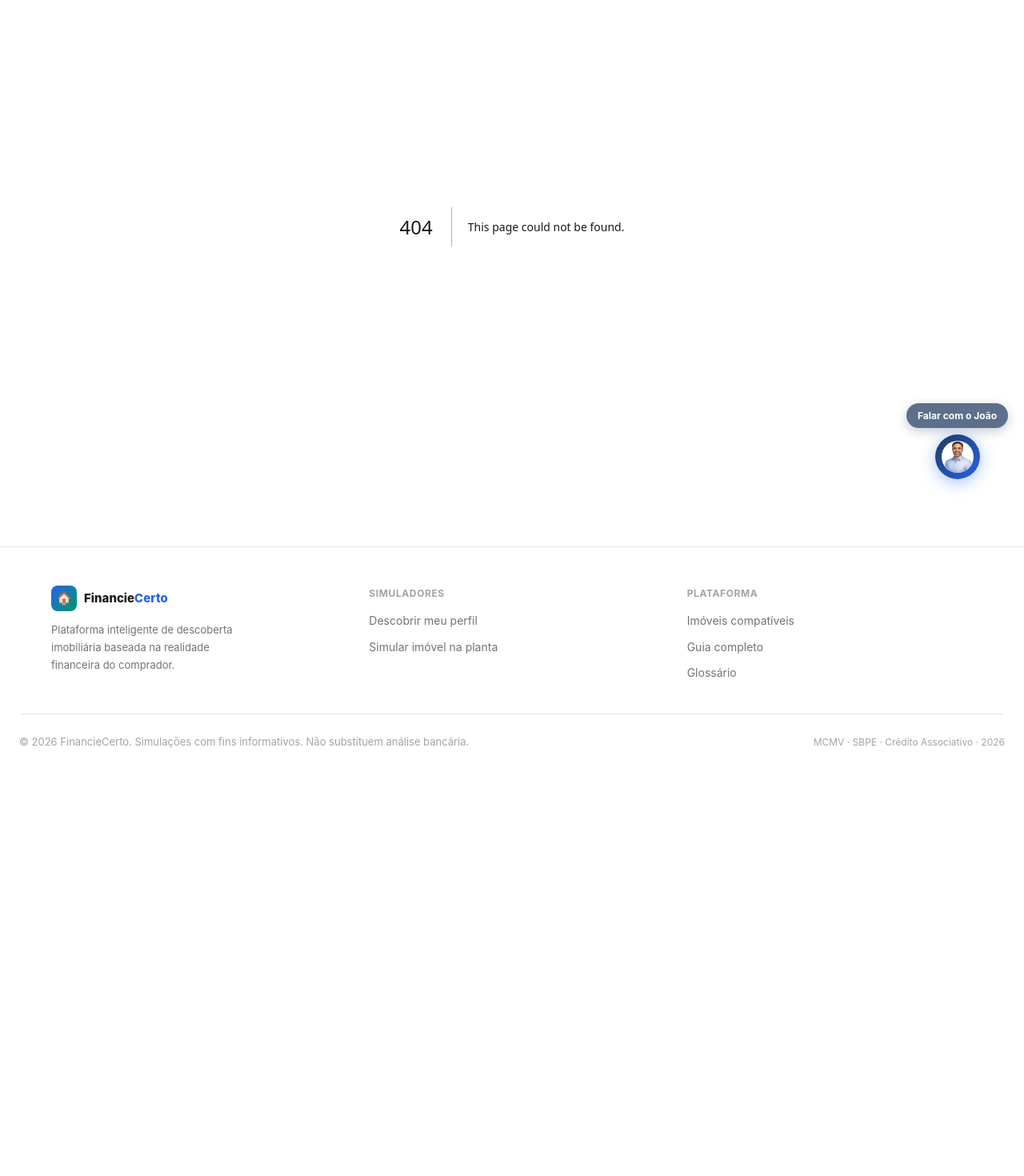
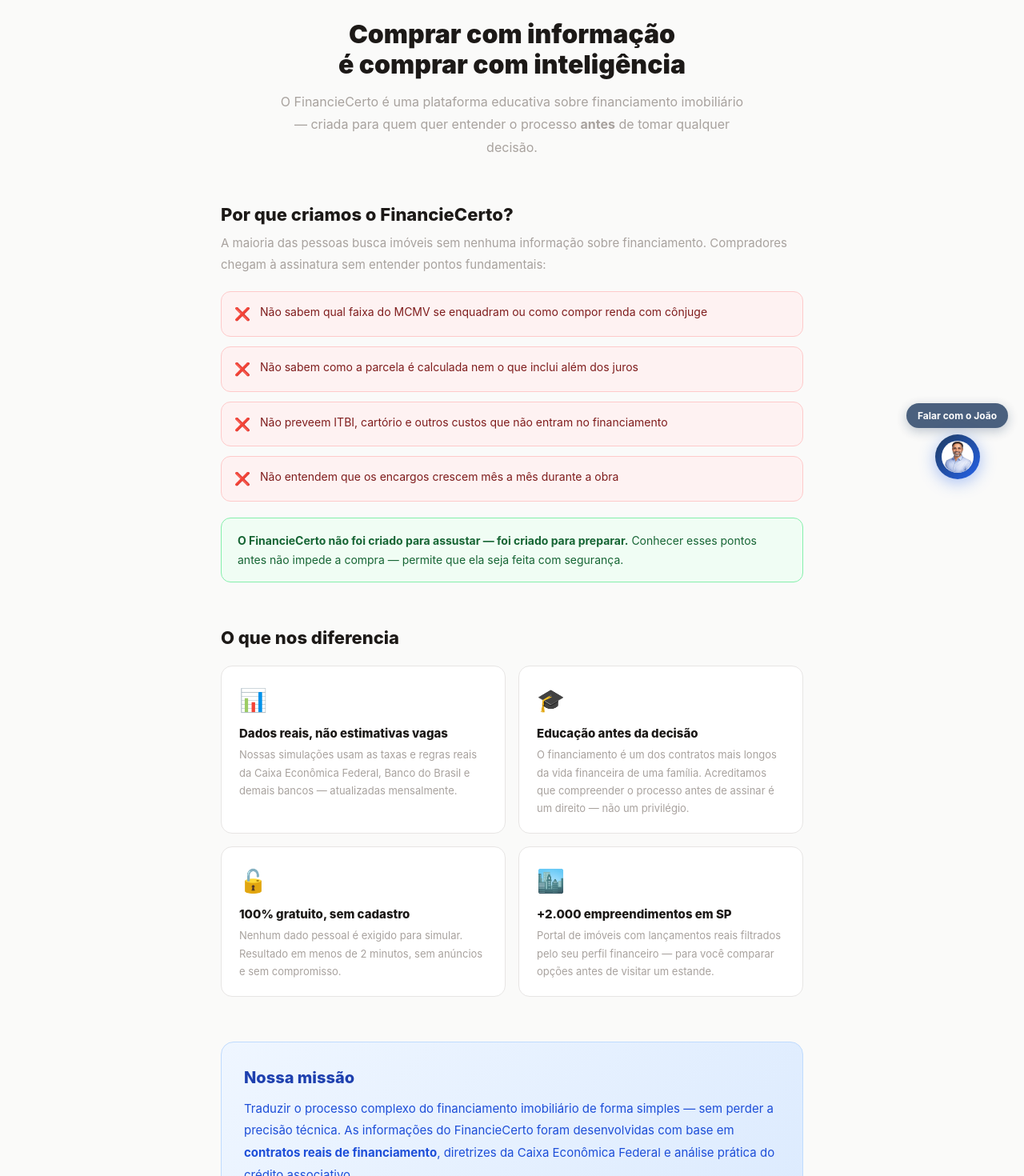
Before and after one commit to lucianomartim30-hue/financiecerto-next, a Next.js app: page /sobre in a window 1280 px wide. Before the commit this address had no page. Shown: the part 181-1651 px from the top of the page at 80% size. Before the commit the page ends 1151 px from the top, so only its background shows below. Built offline with nearby package versions, Linux system fonts and the light colour scheme.

Commit message:
feat: página Sobre nós com missão, diferenciais e links para ferramentas

```diff
--- /dev/null
+++ b/app/sobre/page.tsx
@@ -0,0 +1,168 @@
+import Link from 'next/link';
+import type { Metadata } from 'next';
+
+export const metadata: Metadata = {
+  title: 'Sobre nós — FinancieCerto',
+  description: 'Conheça o FinancieCerto: plataforma educativa gratuita sobre financiamento imobiliário criada para ajudar famílias a comprar com informação.',
+};
+
+const DIFERENCIAIS = [
+  {
+    icon: '📊',
+    titulo: 'Dados reais, não estimativas vagas',
+    texto: 'Nossas simulações usam as taxas e regras reais da Caixa Econômica Federal, Banco do Brasil e demais bancos — atualizadas mensalmente.',
+  },
+  {
+    icon: '🎓',
+    titulo: 'Educação antes da decisão',
+    texto: 'O financiamento é um dos contratos mais longos da vida financeira de uma família. Acreditamos que compreender o processo antes de assinar é um direito — não um privilégio.',
+  },
+  {
+    icon: '🔓',
+    titulo: '100% gratuito, sem cadastro',
+    texto: 'Nenhum dado pessoal é exigido para simular. Resultado em menos de 2 minutos, sem anúncios e sem compromisso.',
+  },
+  {
+    icon: '🏙️',
+    titulo: '+2.000 empreendimentos em SP',
+    texto: 'Portal de imóveis com lançamentos reais filtrados pelo seu perfil financeiro — para você comparar opções antes de visitar um estande.',
+  },
+];
+
+const PROBLEMAS = [
+  'Não sabem qual faixa do MCMV se enquadram ou como compor renda com cônjuge',
+  'Não sabem como a parcela é calculada nem o que inclui além dos juros',
+  'Não preveem ITBI, cartório e outros custos que não entram no financiamento',
+  'Não entendem que os encargos crescem mês a mês durante a obra',
+];
+
+export default function SobrePage() {
+  return (
+    <main style={{ maxWidth: 760, margin: '0 auto', padding: '48px 16px 80px' }}>
+
+      {/* Hero */}
+      <div style={{ textAlign: 'center', marginBottom: 56 }}>
+        <div style={{ fontSize: 48, marginBottom: 16 }}>🏠</div>
+        <h1 style={{ fontSize: 32, fontWeight: 900, color: 'var(--text)', marginBottom: 12, lineHeight: 1.2 }}>
+          Comprar com informação<br />é comprar com inteligência
+        </h1>
+        <p style={{ fontSize: 16, color: 'var(--text-faint)', lineHeight: 1.8, maxWidth: 580, margin: '0 auto' }}>
+          O FinancieCerto é uma plataforma educativa sobre financiamento imobiliário —
+          criada para quem quer entender o processo <strong>antes</strong> de tomar qualquer decisão.
+        </p>
+      </div>
+
+      {/* O problema */}
+      <section style={{ marginBottom: 56 }}>
+        <h2 style={{ fontSize: 22, fontWeight: 800, color: 'var(--text)', marginBottom: 8 }}>
+          Por que criamos o FinancieCerto?
+        </h2>
+        <p style={{ fontSize: 15, color: 'var(--text-faint)', lineHeight: 1.8, marginBottom: 20 }}>
+          A maioria das pessoas busca imóveis sem nenhuma informação sobre financiamento.
+          Compradores chegam à assinatura sem entender pontos fundamentais:
+        </p>
+        <div style={{ display: 'flex', flexDirection: 'column', gap: 12 }}>
+          {PROBLEMAS.map((p, i) => (
+            <div key={i} style={{
+              display: 'flex', alignItems: 'flex-start', gap: 12,
+              background: '#FEF2F2', border: '1px solid #FECACA',
+              borderRadius: 12, padding: '14px 16px',
+            }}>
+              <span style={{ fontSize: 16, flexShrink: 0, marginTop: 1 }}>❌</span>
+              <span style={{ fontSize: 14, color: '#7F1D1D', lineHeight: 1.6 }}>{p}</span>
+            </div>
+          ))}
+        </div>
+        <div style={{
+          marginTop: 20, padding: '16px 20px',
+          background: '#F0FDF4', border: '1px solid #86EFAC', borderRadius: 12,
+          fontSize: 14, color: '#166534', lineHeight: 1.7,
+        }}>
+          <strong>O FinancieCerto não foi criado para assustar — foi criado para preparar.</strong>{' '}
+          Conhecer esses pontos antes não impede a compra — permite que ela seja feita com segurança.
+        </div>
+      </section>
+
+      {/* Diferenciais */}
+      <section style={{ marginBottom: 56 }}>
+        <h2 style={{ fontSize: 22, fontWeight: 800, color: 'var(--text)', marginBottom: 20 }}>
+          O que nos diferencia
+        </h2>
+        <div style={{ display: 'grid', gridTemplateColumns: 'repeat(auto-fill, minmax(320px, 1fr))', gap: 16 }}>
+          {DIFERENCIAIS.map(({ icon, titulo, texto }) => (
+            <div key={titulo} style={{
+              background: 'var(--bg-card)', border: '1px solid var(--border)',
+              borderRadius: 14, padding: '20px 22px',
+            }}>
+              <div style={{ fontSize: 28, marginBottom: 10 }}>{icon}</div>
+              <h3 style={{ fontSize: 15, fontWeight: 800, color: 'var(--text)', marginBottom: 6 }}>{titulo}</h3>
+              <p style={{ fontSize: 13, color: 'var(--text-faint)', lineHeight: 1.7, margin: 0 }}>{texto}</p>
+            </div>
+          ))}
+        </div>
+      </section>
+
+      {/* Missão */}
+      <section style={{
+        background: 'linear-gradient(135deg, #EFF6FF, #DBEAFE)',
+        border: '1.5px solid #BFDBFE', borderRadius: 16, padding: '32px 28px', marginBottom: 56,
+      }}>
+        <h2 style={{ fontSize: 20, fontWeight: 800, color: '#1E40AF', marginBottom: 12 }}>
+          Nossa missão
+        </h2>
+        <p style={{ fontSize: 15, color: '#1D4ED8', lineHeight: 1.85, margin: 0 }}>
+          Traduzir o processo complexo do financiamento imobiliário de forma simples —
+          sem perder a precisão técnica. As informações do FinancieCerto foram desenvolvidas
+          com base em <strong>contratos reais de financiamento</strong>, diretrizes da
+          Caixa Econômica Federal e análise prática do crédito associativo.
+        </p>
+        <p style={{ fontSize: 13, color: '#3B82F6', marginTop: 16, marginBottom: 0 }}>
+          ⚠️ Todas as simulações são estimativas educativas — confirme sempre com a Caixa,
+          Banco do Brasil ou um correspondente bancário.
+        </p>
+      </section>
+
+      {/* O que oferecemos */}
+      <section style={{ marginBottom: 56 }}>
+        <h2 style={{ fontSize: 22, fontWeight: 800, color: 'var(--text)', marginBottom: 20 }}>
+          O que o site oferece
+        </h2>
+        {[
+          { href: '/simulador',          icon: '🧮', titulo: 'Simulador de Perfil',       desc: 'Descubra sua faixa MCMV ou SBPE, poder de compra, parcela e comprometimento de renda.' },
+          { href: '/simulador/na-planta', icon: '📐', titulo: 'Simulador na Planta',       desc: 'Simule o fluxo completo da compra na planta: ato, mensais, juros evolutivos e chaves.' },
+          { href: '/imoveis',             icon: '🏘️', titulo: 'Portal de Imóveis',         desc: '+2.000 empreendimentos em São Paulo filtrados pelo seu perfil financeiro.' },
+          { href: '/guia',                icon: '📘', titulo: 'Guia de Financiamento',     desc: 'Conteúdo educativo em 5 capítulos: modalidades, processo, documentação e FGTS.' },
+          { href: '/glossario',           icon: '🔤', titulo: 'Glossário',                 desc: '25+ termos explicados em linguagem simples: TR, SAC, LTV, MIP, ITBI e muito mais.' },
+          { href: '/contato',             icon: '✉️', titulo: 'Fale Conosco',              desc: 'Dúvidas, sugestões ou parcerias — respondemos em até 2 dias úteis.' },
+        ].map(({ href, icon, titulo, desc }) => (
+          <Link key={href} href={href} style={{
+            display: 'flex', alignItems: 'flex-start', gap: 14,
+            padding: '16px 0', borderBottom: '1px solid var(--border)',
+            textDecoration: 'none',
+          }}>
+            <span style={{ fontSize: 24, flexShrink: 0, marginTop: 2 }}>{icon}</span>
+            <div>
+              <div style={{ fontSize: 15, fontWeight: 700, color: 'var(--primary)', marginBottom: 3 }}>{titulo} →</div>
+              <div style={{ fontSize: 13, color: 'var(--text-faint)', lineHeight: 1.6 }}>{desc}</div>
+            </div>
+          </Link>
+        ))}
+      </section>
+
+      {/* CTA */}
+      <div style={{ textAlign: 'center' }}>
+        <p style={{ fontSize: 15, color: 'var(--text-faint)', marginBottom: 20 }}>
+          Pronto para entender seu perfil de compra?
+        </p>
+        <Link href="/simulador" style={{
+          display: 'inline-block', background: 'var(--primary)', color: '#fff',
+          borderRadius: 12, padding: '14px 32px', fontSize: 16, fontWeight: 700,
+          textDecoration: 'none',
+        }}>
+          Descobrir meu perfil →
+        </Link>
+      </div>
+
+    </main>
+  );
+}
--- a/components/Header.tsx
+++ b/components/Header.tsx
@@ -10,6 +10,7 @@
   { href: '/imoveis',   label: 'Imóveis',   icon: '🏘️' },
   { href: '/guia',      label: 'Guia',      icon: '📘' },
   { href: '/glossario', label: 'Glossário', icon: '🔤' },
+  { href: '/sobre',     label: 'Sobre nós', icon: 'ℹ️' },
   { href: '/contato',   label: 'Contato',   icon: '✉️' },
 ];
 
```
